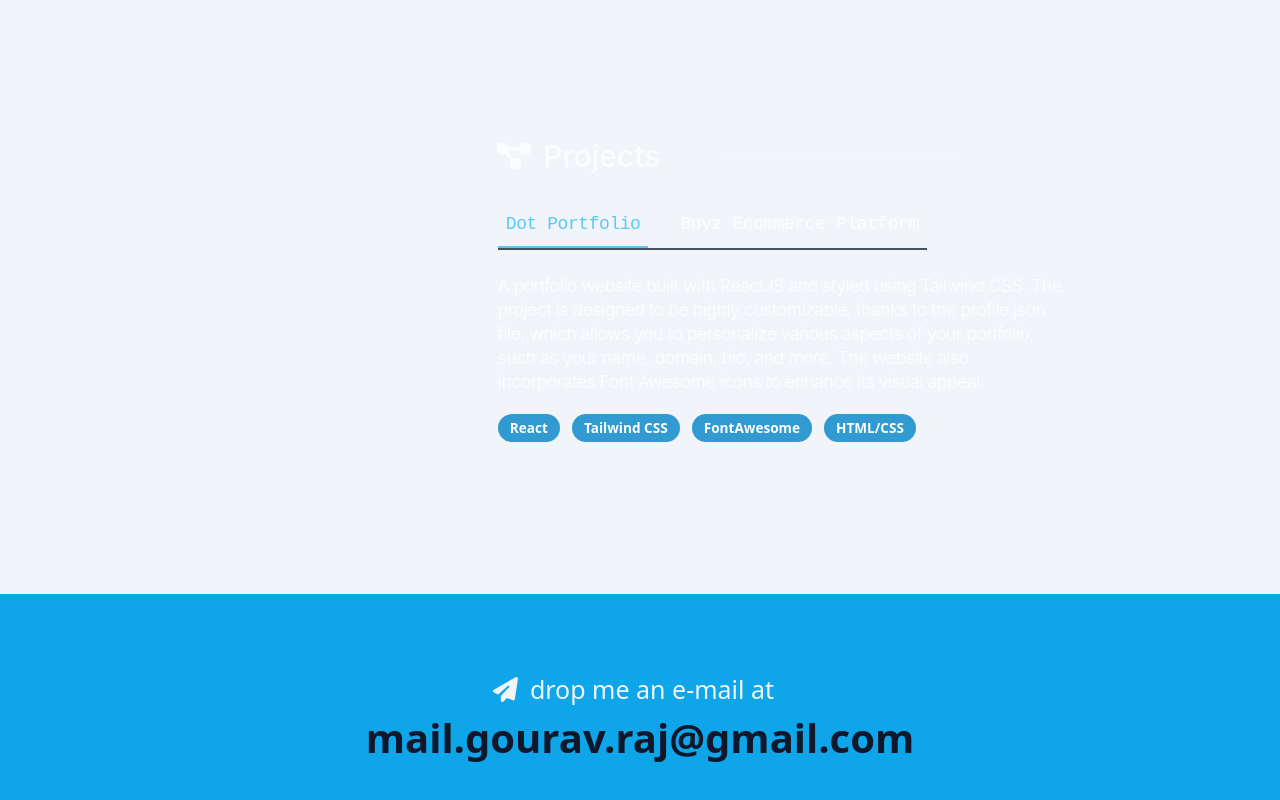
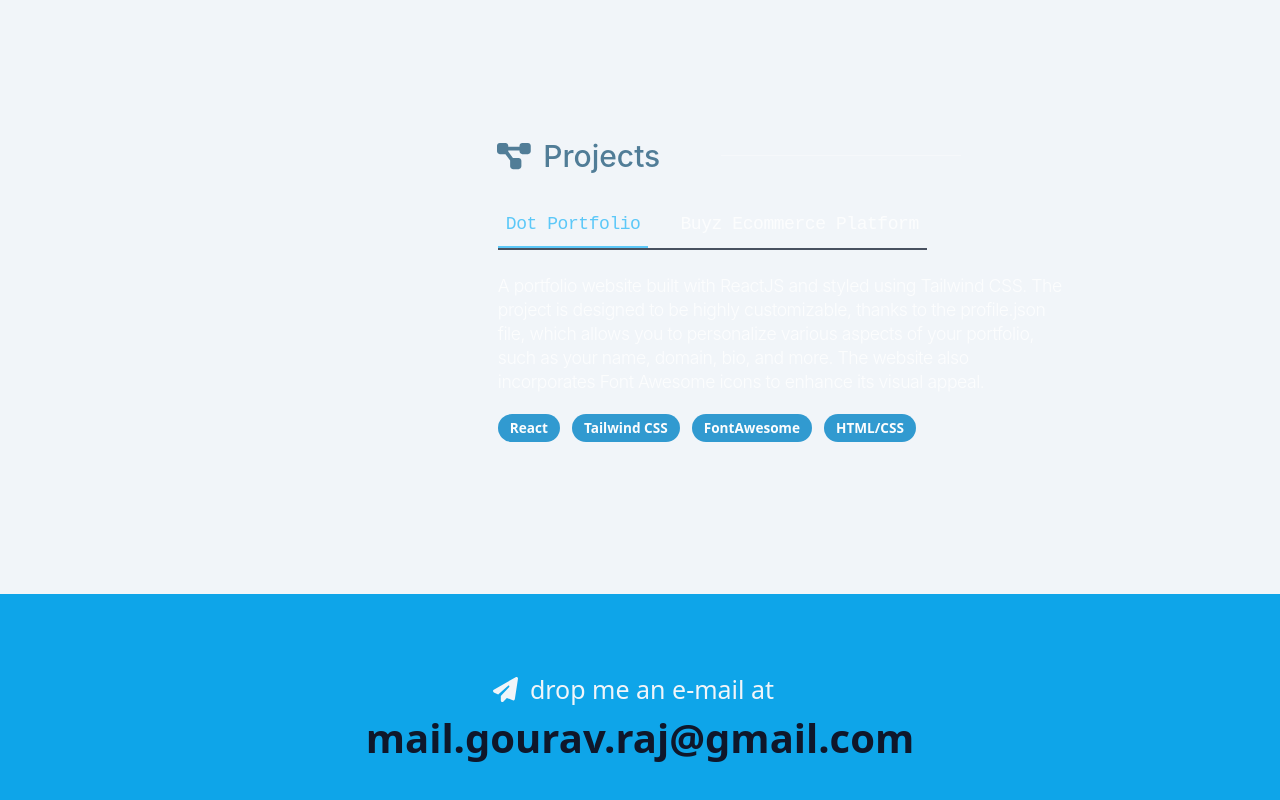
Before and after one commit to gogouravr/dot-portfolio, a React (Create React App) app: page / in a window 1280 px wide. Shown: the part 2317-3117 px from the top of the page. Built offline with nearby package versions, Linux system fonts and the light colour scheme.

Commit message:
Add light theme to Badge

```diff
--- a/src/screens/Projects.jsx
+++ b/src/screens/Projects.jsx
@@ -6,8 +6,8 @@ import Tabs from '../components/UI/Tabs/Tabs.jsx';
 
 export default function Projects() {
     return (
-        <div className='flex flex-col items-center md:items-end  my-20 sm:mt-10 md:mt-40 lg:mt-60 mx-auto w-11/12 sm:w-10/12 md:w-9/12 lg:w-8/12' id='projects'>
-            <h2 className='text-white font-medium text-2xl font-high-l lg:ml-[33.3%] mx-auto md:self-start lg:text-3xl opacity-70'>
+        <div className='dark:text-white text-slate-900 flex flex-col items-center md:items-end  my-20 sm:mt-10 md:mt-40 lg:mt-60 mx-auto w-11/12 sm:w-10/12 md:w-9/12 lg:w-8/12' id='projects'>
+            <h2 className='dark:text-white text-sky-900 font-medium text-2xl font-high-l lg:ml-[33.3%] mx-auto md:self-start lg:text-3xl opacity-70'>
                 <FontAwesomeIcon icon={faDiagramProject} className='mr-3' />
                 <span className='relative hor-bar'>
                     Projects
@@ -15,7 +15,7 @@ export default function Projects() {
             </h2>
 
 
-            <section className='font-sans font-[240] lg:w-2/3 opacity-80 mt-5 text-white text-base lg:text-[1.1rem] tracking-tight h-80'>
+            <section className='font-sans font-[240] lg:w-2/3 opacity-80 mt-5 text-base lg:text-[1.1rem] tracking-tight h-80'>
 
                 <Tabs tabs={profile['projects'].map((project, idx) => ({ ...project, id: idx }))} />
             </section>
```
